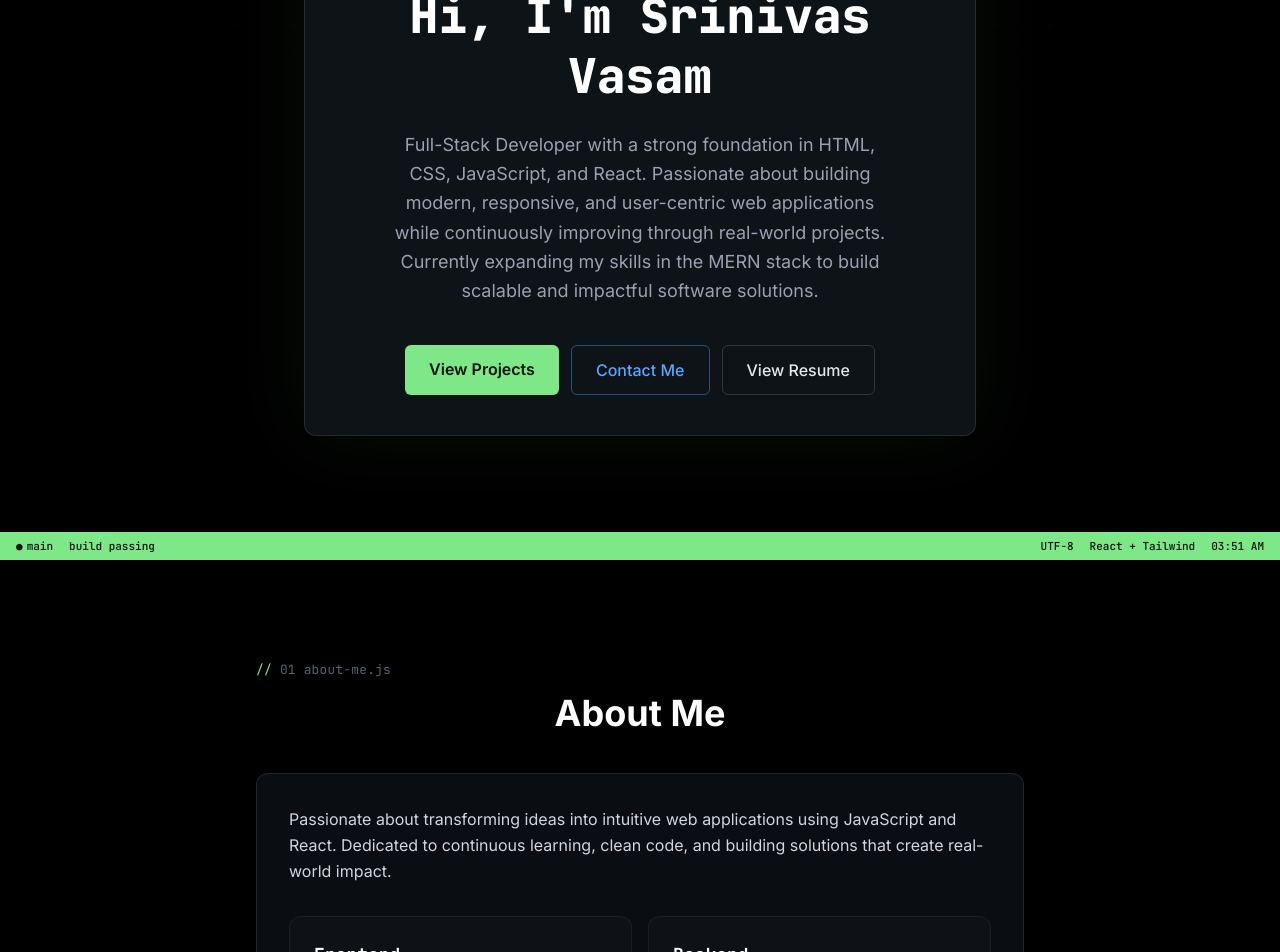
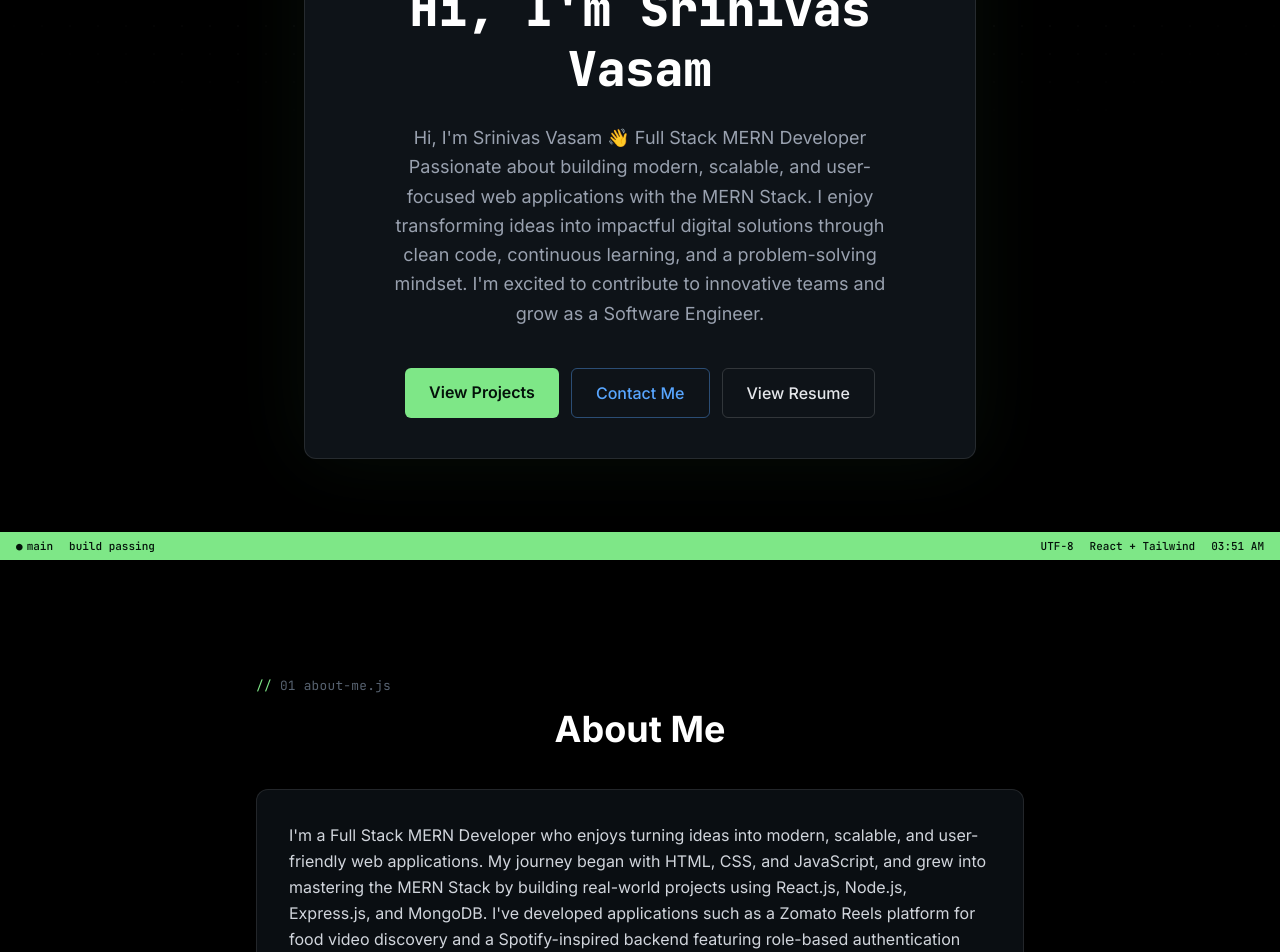
Before and after one commit to Srinivasvasam45/Portfolio, a React app: page / in a window 1280 px wide. Shown: the part 240-1192 px from the top of the page. Built offline with nearby package versions, Linux system fonts and the light colour scheme; the HTML template or start-up script is replaced by a standard one.

Commit message:
updated about , projects

```diff
--- a/src/components/sections/About.jsx
+++ b/src/components/sections/About.jsx
@@ -33,9 +33,11 @@ const About = () => {
 
           <div className="rounded-xl p-6 sm:p-8 border border-white/10 bg-[#12181f]/60 hover:border-white/15 transition-all">
             <p className="text-gray-300 mb-8 leading-relaxed">
-              Passionate about transforming ideas into intuitive web applications
-              using JavaScript and React. Dedicated to continuous learning, clean
-              code, and building solutions that create real-world impact.
+              I'm a Full Stack MERN Developer who enjoys turning ideas into modern, scalable, and user-friendly web applications. My journey
+              began with HTML, CSS, and JavaScript, and grew into mastering the MERN Stack by building real-world projects using React.js, Node.js, Express.js, and MongoDB.
+              I've developed applications such as a Zomato Reels platform for food video discovery and a Spotify-inspired backend featuring role-based authentication
+              and RESTful APIs. Through these projects, I've gained hands-on experience in frontend development, backend architecture, database design, authentication, API
+              integration, deployment, and version control.
             </p>
 
             <div className="grid grid-cols-1 md:grid-cols-2 gap-4">
--- a/src/components/sections/Home.jsx
+++ b/src/components/sections/Home.jsx
@@ -21,11 +21,11 @@ export const Home = () => {
               </h1>
 
               <p className="font-sans text-base md:text-lg text-gray-400 max-w-lg mx-auto mb-10 leading-relaxed">
-                Full-Stack Developer with a strong foundation
-                in HTML, CSS, JavaScript, and React. Passionate about building modern,
-                responsive, and user-centric web applications while continuously
-                improving through real-world projects. Currently expanding my skills
-                in the MERN stack to build scalable and impactful software solutions.
+                Hi, I'm Srinivas Vasam 👋
+                Full Stack MERN Developer
+                Passionate about building modern, scalable, and user-focused web applications with the MERN Stack. I enjoy
+                transforming ideas into impactful digital solutions through clean code, continuous learning, and a problem-solving
+                mindset. I'm excited to contribute to innovative teams and grow as a Software Engineer.
               </p>
 
               <div className="flex flex-wrap justify-center gap-3 font-sans">
--- a/src/components/sections/Projects.jsx
+++ b/src/components/sections/Projects.jsx
@@ -36,7 +36,7 @@ const projects = [
     title: 'Employee Management System',
     description:
       'A modern and responsive Employee Management Dashboard built with React that streamlines employee record management through an intuitive and interactive interface. The application enables seamless CRUD operations, real-time search and filtering, and persistent data storage using Local Storage for an efficient user experience. Developed with reusable React components and React Hooks (useState, useEffect), it follows a scalable component-based architecture to ensure clean, maintainable, and modular code. The dashboard is designed with a responsive layout, allowing smooth accessibility across desktop and mobile devices. Built with a focus on performance, usability, and modern frontend development practices, the project demonstrates the implementation of real-world business workflows and effective client-side state management.',
-    tags: ['React'],
+    tags: ['React','tailwindcss'],
     github: 'https://github.com/Srinivasvasam45/Employee_Management_System',
     live: 'https://employee-management-system-pink-seven.vercel.app/',
   },
@@ -45,7 +45,7 @@ const projects = [
     title: 'Notes Management Application',
     description:
       'A modern and responsive note-taking application built with React that enables users to create, edit, and delete notes through a clean and intuitive interface. The application leverages React Hooks for efficient state management and follows a reusable component-based architecture to ensure scalability and maintainability. Designed with a focus on simplicity and usability, it delivers a seamless note management experience across desktop and mobile devices while demonstrating modern React development practices.',
-    tags: ['React'],
+    tags: ['React','tailwindcss'],
     github: 'https://github.com/Srinivasvasam45/Notes_app',
     live: 'https://notes-app-gamma-flax-77.vercel.app/',
   },
@@ -54,10 +54,19 @@ const projects = [
     title: 'Spotify Backend API – Role-Based Music Streaming Platform',
     description:
       'Designed and developed a scalable backend for a Spotify-inspired music streaming platform using Node.js, Express.js, and MongoDB. Implemented role-based authentication and authorization with two user roles: Artists and Listeners. Artists can create and manage songs and albums, while listeners can browse and access music through secure RESTful APIs. Built modular APIs, optimized database operations, and followed clean architecture principles to create a secure and maintainable backend application. Tech Stack: Node.js • Express.js • MongoDB • Mongoose • JWT • REST API • Postman',
-    tags: ['React'],
+    tags: ['Node.js', 'Express.js', 'MongoDB'],
     github: 'https://github.com/Srinivasvasam45/spotify',
     live: 'https://spotify-r4e1.onrender.com',
   },
+  {
+    file: 'zomato-reels.jsx',
+    title: 'Zomato Reels — Full Stack Food Discovery Platform',
+    description:
+      "A full-stack food discovery platform inspired by Zomato, built with React, Node.js, Express.js, and MongoDB. The application allows users to explore restaurants, view menus, and discover food options through an interactive interface. It features user authentication, restaurant listings, and a dynamic search functionality. The backend is designed with RESTful APIs to handle data retrieval and management efficiently. The project demonstrates the integration of frontend and backend technologies to create a seamless user experience for food enthusiasts.",
+    tags: ['React', 'Node.js', 'Express.js', 'MongoDB'],
+    github: 'https://github.com/Srinivasvasam45/Zomato_Reel_application',
+    live: 'https://github.com/Srinivasvasam45/Zomato_Reel_application',
+  }
 ];
 
 const ProjectCard = ({ project, index }) => (
```
